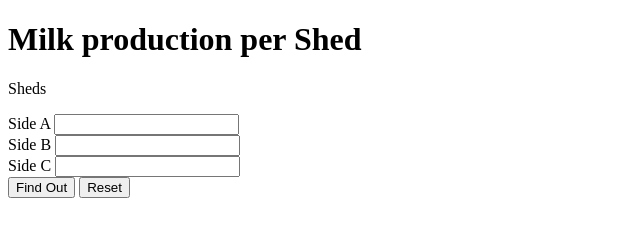
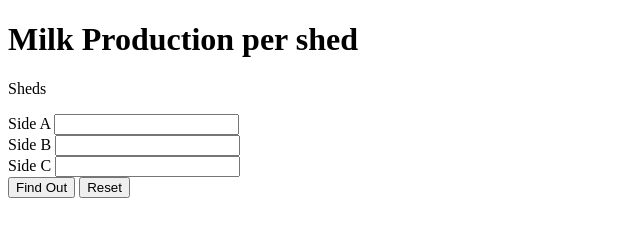
Before and after one commit to Ammoh76/Dairy_business, a plain HTML site: page index.html in a window 1280 px wide. Shown: the whole page, without its empty margins (0-640 px from the left). Drawn offline with Linux system fonts and the light colour scheme; files whose address does not match are found by name.

Commit message:
it will change the paragraph title

```diff
--- a/index.html
+++ b/index.html
@@ -7,7 +7,7 @@
   <title>Dairy Business</title>
 </head>
 <body>
-  <h1>Milk production per Shed</h1>
+  <h1>Milk Production per shed</h1>
   <div class="form">
     <p>Sheds</p>
     <div class="input-field">
```
